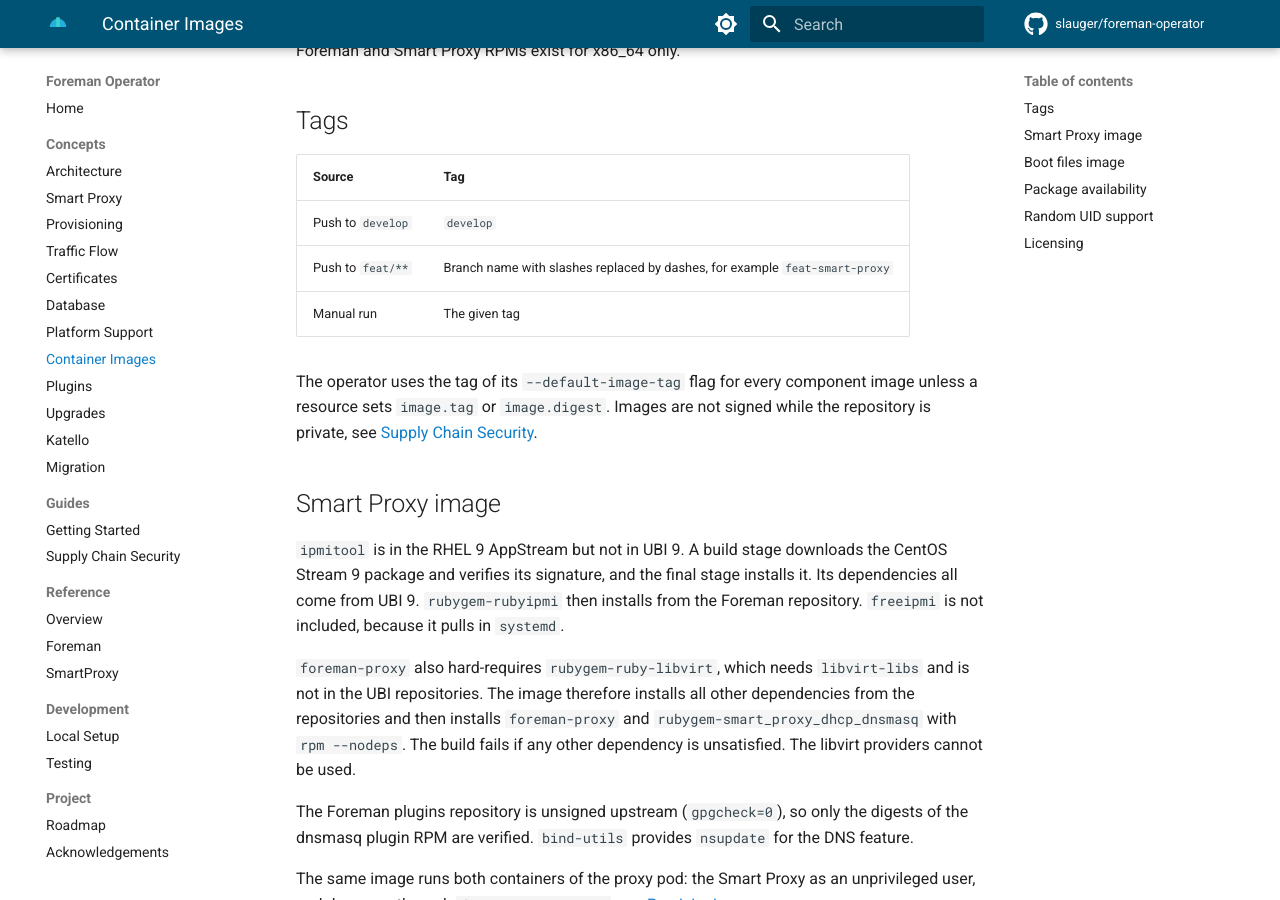
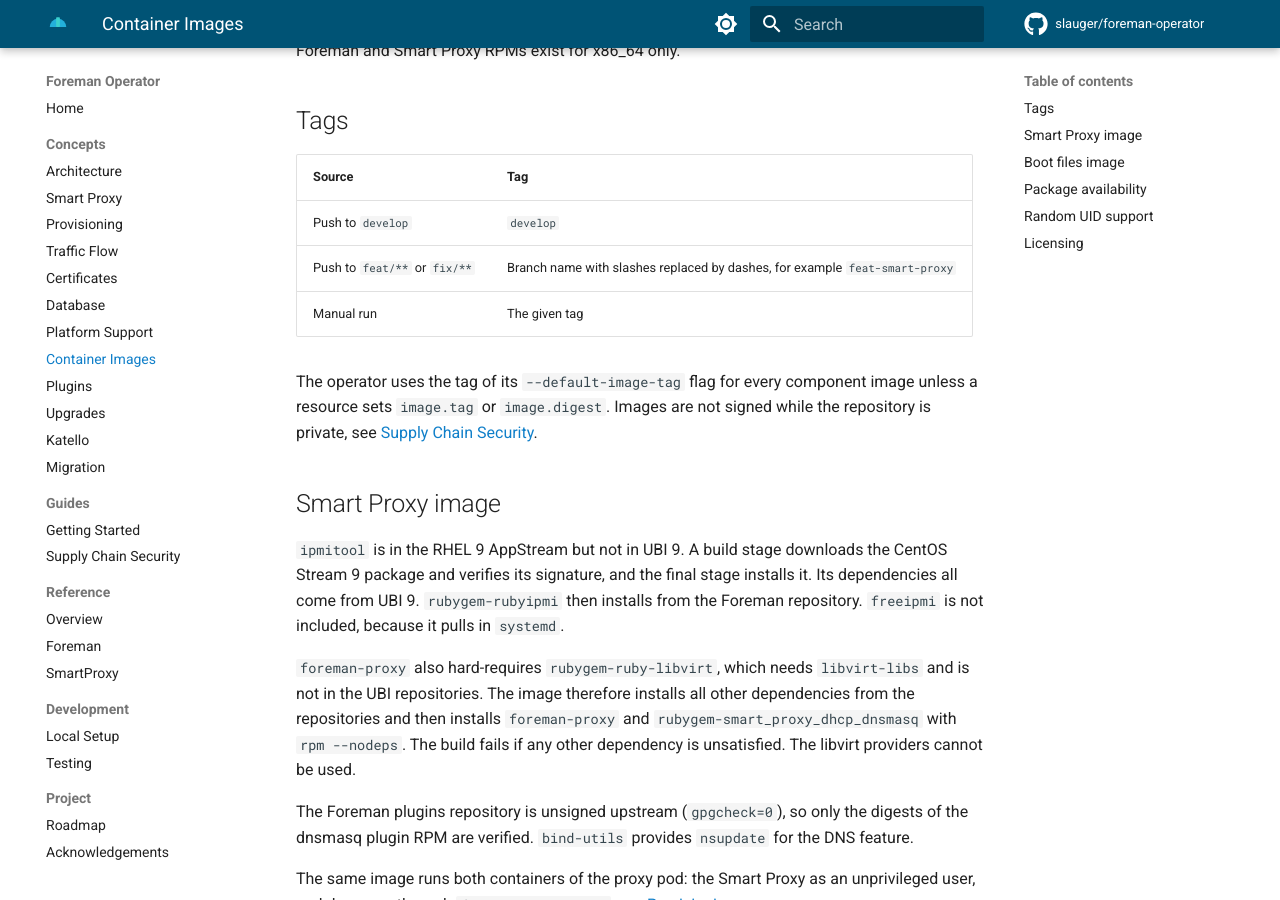
Before and after one commit to slauger/foreman-operator, an MkDocs documentation site: the page built from docs/concepts/images.md, in a window 1280 px wide and 900 px high, scrolled down 828 px. Built offline with MkDocs 1.6.1 and Material for MkDocs 9.7.7, drawn with Linux system fonts in a browser that asks for light colours; comment, search, counter and statistics services are not loaded.

Commit message:
ci: build images for fix branches

```diff
--- a/docs/concepts/images.md
+++ b/docs/concepts/images.md
@@ -20,7 +20,7 @@ Foreman and Smart Proxy RPMs exist for x86_64 only.
 | Source | Tag |
 |---|---|
 | Push to `develop` | `develop` |
-| Push to `feat/**` | Branch name with slashes replaced by dashes, for example `feat-smart-proxy` |
+| Push to `feat/**` or `fix/**` | Branch name with slashes replaced by dashes, for example `feat-smart-proxy` |
 | Manual run | The given tag |
 
 The operator uses the tag of its `--default-image-tag` flag for every component image unless a resource sets `image.tag` or `image.digest`. Images are not signed while the repository is private, see [Supply Chain Security](../guides/supply-chain-security.md).
```
Also changed, not shown: 1 other file.
